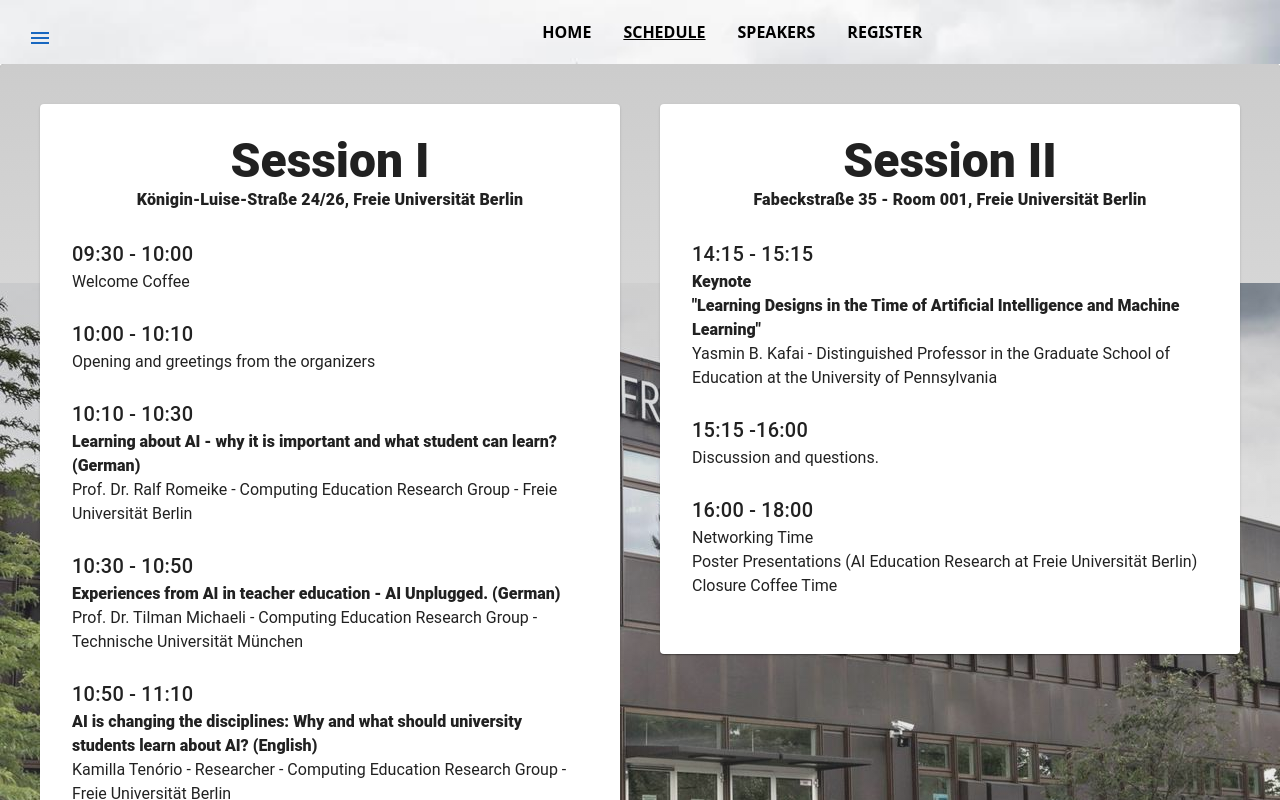
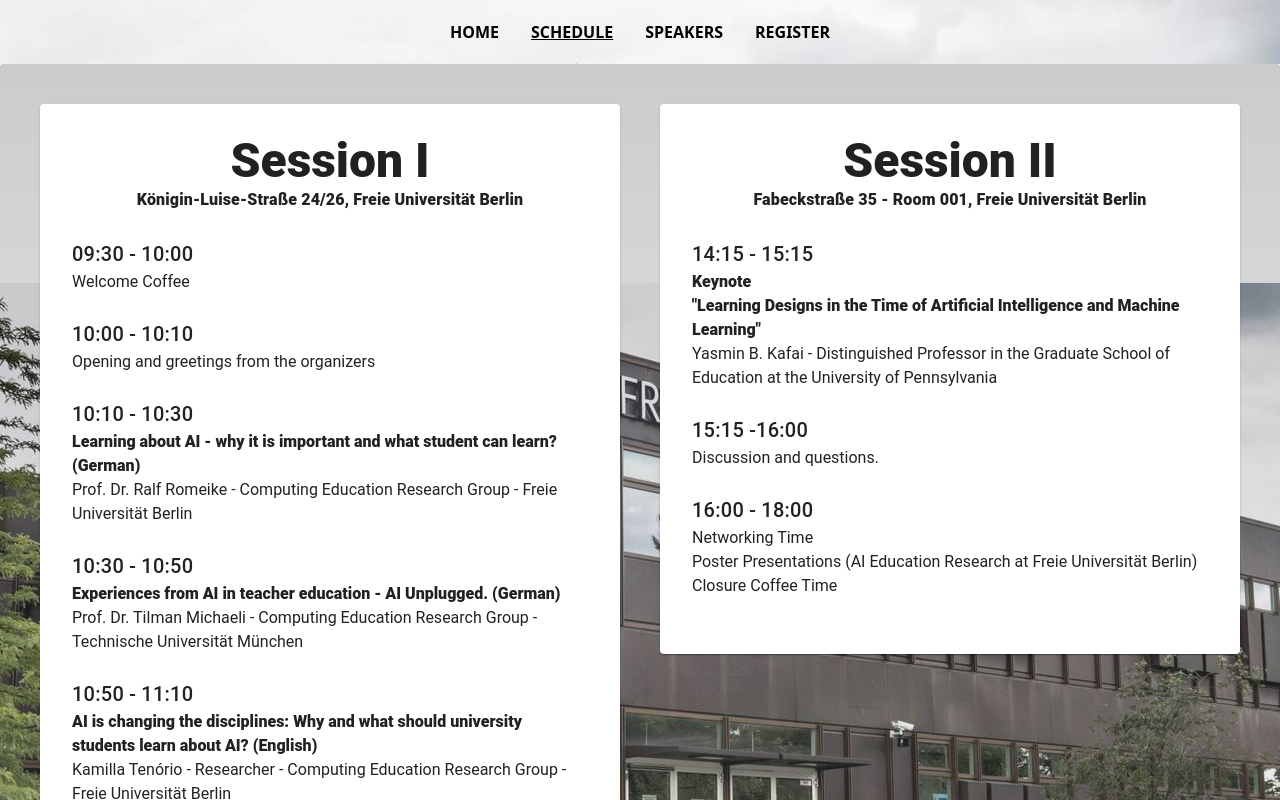
Before and after one commit to gregoryalbertt/AiWorkshop, a Vue app: page /schedule in a window 1280 px wide. Shown: the top 800 px of the page. Built offline with nearby package versions, Linux system fonts and the light colour scheme.

Commit message:
Conditional display to navbar depending on device

```diff
--- a/src/layouts/default/AppBar.vue
+++ b/src/layouts/default/AppBar.vue
@@ -4,41 +4,29 @@
 
     <v-menu>
       <template v-slot:activator="{ props }">
-        <v-btn color="primary" v-bind="props">
-          <template v-slot:prepend>
-            <v-app-bar-nav-icon>
+        <v-app-bar-nav-icon class="d-lg-none" v-bind="props">
         </v-app-bar-nav-icon>
-          </template>
-        </v-btn>
       </template>
       <v-list>
         <v-list-item>
-          <v-list-item-title>
           <router-link :to="{ name: 'Home' }">
             Home
           </router-link>
-          </v-list-item-title>
         </v-list-item>
         <v-list-item>
-          <v-list-item-title>
           <router-link :to="{ name: 'Schedule' }">
             Schedule
           </router-link>
-          </v-list-item-title>
         </v-list-item>
         <v-list-item>
-          <v-list-item-title>
           <router-link :to="{ name: 'Speakers' }">
             Speakers
           </router-link>
-          </v-list-item-title>
         </v-list-item>
         <v-list-item>
-          <v-list-item-title>
           <router-link :to="{ name: 'Subscribe' }">
             Register
           </router-link>
-          </v-list-item-title>
         </v-list-item>
       </v-list>
     </v-menu>
@@ -53,7 +41,7 @@
             </v-btn> -->
           </v-app-bar-title>
         </v-col>
-        <v-col cols="12" sm="11">
+        <v-col cols="12" sm="12">
           <div class="row mx-auto d-flex justify-center">
 
             <router-link class="text-decoration-none" :to="{ name: 'Home' }">
```
Lines whose indentation alone changed are shown as unchanged.
